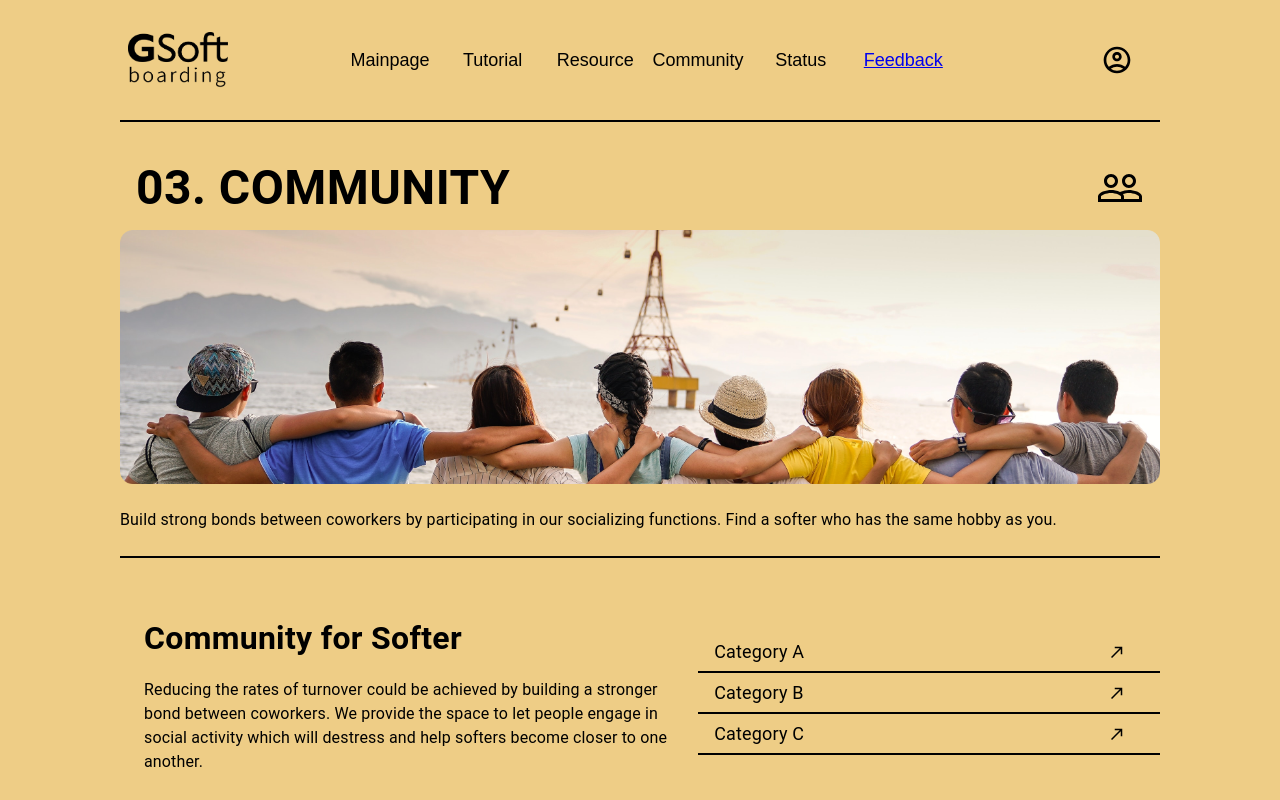
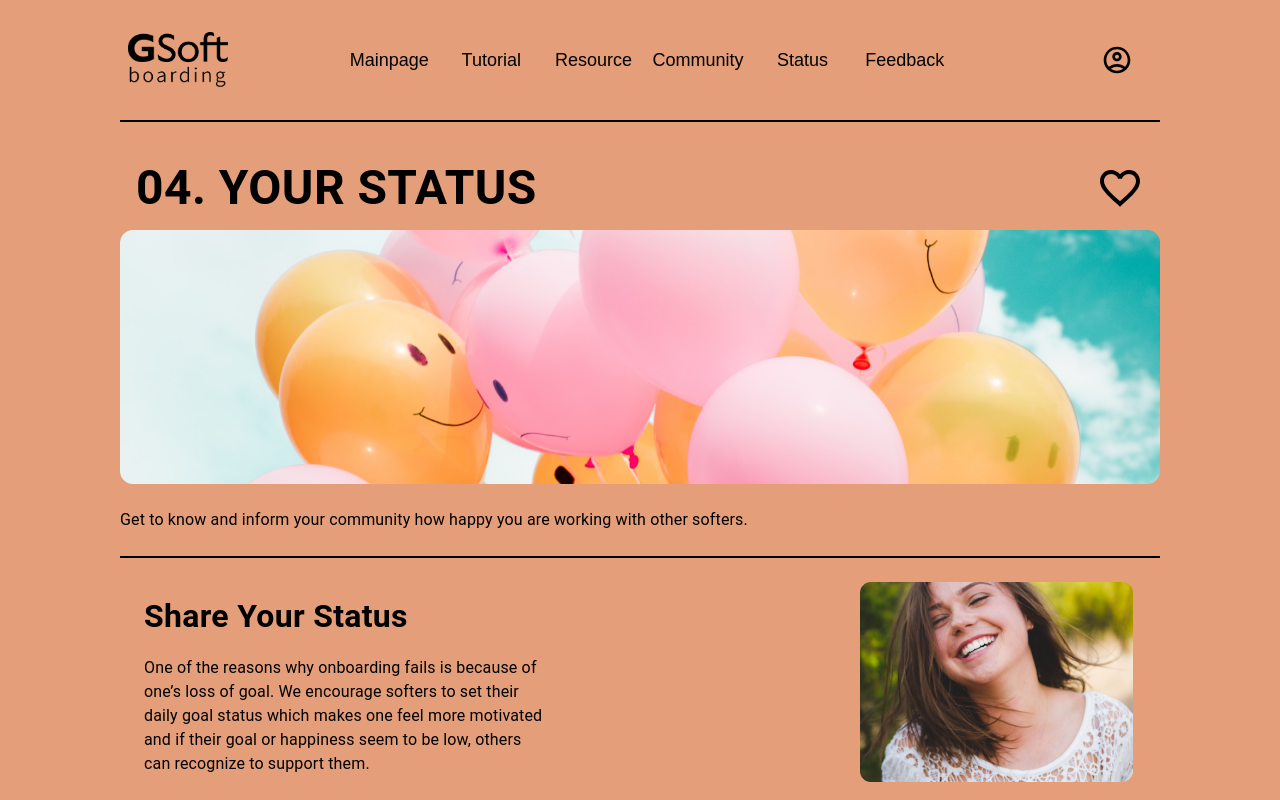
Before and after one commit to MinGi-K/Gsoft-Boarding, a React (Create React App) app: page /Status in a window 1280 px wide. Shown: the top 800 px of the page. Built offline with nearby package versions, Linux system fonts and the light colour scheme.

Commit message:
added routes

```diff
--- a/src/App.js
+++ b/src/App.js
@@ -7,11 +7,16 @@ import Feedback from "./pages/Feedback";
 import Status from "./pages/Status";
 import Community from "./pages/Community";
 import Resource from "./pages/Resource";
+import mainRoutes from "./routes/index";
+import Routes from "./Routes";
 
 function App() {
+  const routeResults = useRoutes(mainRoutes)
   return (
     <>
-      <Community/>
+      <Routes>
+        <Home />
+      </Routes>
     </>
   );
 }
--- a/src/Routes.js
+++ b/src/Routes.js
@@ -1,16 +1,20 @@
 import { Route, Routes as BaseRoutes } from "react-router-dom";
 import Home from "./pages/Home/Home";
-import Products from "./pages/Products";
-import Product from "./pages/Product";
+import Feedback from "./pages/Feedback";
+import Resource from "./pages/Resource";
+import Status from "./pages/Status";
+import Tutorial from "./pages/Tutorial";
+import Community from "./pages/Community";
 
 export default function Routes() {
   return (
     <BaseRoutes>
       <Route path="/" element={<Home />} />
-      <Route path="pro  ucts">
-        <Route index element={<Products />} />
-        <Route path=":productId" element={<Product />} />
-      </Route>
+      <Route path="/Community" element={<Community/>}/>
+      <Route path="/Feedback" element={<Feedback/>}/>
+      <Route path="/Resource" element={<Resource/>}/>
+      <Route path="/Status" element={<Status/>}/>
+      <Route path="/Tutorial" element={<Tutorial/>}/>
     </BaseRoutes>
   );
 }
--- a/src/pages/Home/Home.js
+++ b/src/pages/Home/Home.js
@@ -33,7 +33,8 @@ const Home = () => {
                 header: 'Tutorial',
                 color: '#AFCBF3',
                 logo: 0,
-                description: "Tutorials help our softers to learn basic tools to adjust on our GSoft culture and work something."
+                description: "Tutorials help our softers to learn basic tools to adjust on our GSoft culture and work something.",
+                link: "/Tutorial"
               }}></HomeCard>
             </Grid>
             <Grid item xs={12 / 5}>
@@ -41,28 +42,32 @@ const Home = () => {
                 header: 'Resource',
                 color: '#6195C5',
                 logo: 1,
-                description: "Tutorials help our softers to learn basic tools to adjust on our GSoft culture and work something."
+                description: "Tutorials help our softers to learn basic tools to adjust on our GSoft culture and work something.",
+                link: "/Resource"
               }}></HomeCard>
             </Grid><Grid item xs={12 / 5}>
               <HomeCard props={{
                 header: 'Community',
                 color: '#EECD86',
                 logo: 2,
-                description: "Tutorials help our softers to learn basic tools to adjust on our GSoft culture and work something."
+                description: "Tutorials help our softers to learn basic tools to adjust on our GSoft culture and work something.",
+                link: "/Community"
               }}></HomeCard>
             </Grid><Grid item xs={12 / 5}>
               <HomeCard props={{
                 header: 'Status',
                 color: '#E49E7A',
                 logo: 3,
-                description: "Tutorials help our softers to learn basic tools to adjust on our GSoft culture and work something."
+                description: "Tutorials help our softers to learn basic tools to adjust on our GSoft culture and work something.",
+                link: "/Status"
               }}></HomeCard>
             </Grid><Grid item xs={12 / 5}>
               <HomeCard props={{
                 header: 'Feedback',
                 color: '#AFCBF3',
                 logo: 4,
-                description: "Tutorials help our softers to learn basic tools to adjust on our GSoft culture and work something."
+                description: "Tutorials help our softers to learn basic tools to adjust on our GSoft culture and work something.",
+                link: "/Feedback"
               }}></HomeCard>
             </Grid>
           </Grid>
--- a/src/pages/Home/HomeCard.js
+++ b/src/pages/Home/HomeCard.js
@@ -13,7 +13,7 @@ const HomeCard = ({ props }) => {
     console.log("work");
     return (
         <>
-            <Link to="/Feedback">
+            <Link to={props.link}>
                 <Box sx={{ borderRadius: 3, backgroundColor: color, height: '50vh', padding: '5%' }}>
                     <Box sx={{ height: '60%', paddingTop: '20%', paddingLeft: '5%' }}>
                         <img src={logos[props.logo]}></img>
--- a/src/pages/components/Header.js
+++ b/src/pages/components/Header.js
@@ -41,17 +41,36 @@ export default function Header({ props }) {
             <img src={Logo} alt="GSB Logo" width={100} />
           </IconButton>
           <Typography></Typography>
-          <IconButton sx={{ minWidth: 100, fontSize: 'large', color: 'black' }}>Mainpage</IconButton>
-          <IconButton sx={{ minWidth: 100, fontSize: 'large', color: 'black' }}>Tutorial</IconButton>
-          <IconButton sx={{ minWidth: 100, fontSize: 'large', color: 'black' }}>Resource</IconButton>
-          <IconButton sx={{ minWidth: 100, fontSize: 'large', color: 'black' }}>Community</IconButton>
-          <IconButton sx={{ minWidth: 100, fontSize: 'large', color: 'black' }}>Status</IconButton>
-          <IconButton sx={{ minWidth: 100, fontSize: 'large', color: 'black' }}>
-            <Link to="/Feedback">
+          <Link to="/" style={{textDecoration: 'none'}}>
+            <IconButton sx={{ minWidth: 100, fontSize: 'large', color: 'black' }}>
+              Mainpage
+            </IconButton>
+          </Link>
+          <Link to="/Tutorial" style={{textDecoration: 'none'}}>
+            <IconButton sx={{ minWidth: 100, fontSize: 'large', color: 'black' }}>
+              Tutorial
+            </IconButton>
+          </Link>
+          <Link to="/Resource" style={{textDecoration: 'none'}}>
+            <IconButton sx={{ minWidth: 100, fontSize: 'large', color: 'black' }}>
+              Resource
+            </IconButton>
+          </Link>
+          <Link to="/Community" style={{textDecoration: 'none'}}>
+            <IconButton sx={{ minWidth: 100, fontSize: 'large', color: 'black' }}>
+              Community
+            </IconButton>
+          </Link>
+          <Link to="/Status" style={{textDecoration: 'none'}}>
+            <IconButton sx={{ minWidth: 100, fontSize: 'large', color: 'black' }}>
+              Status
+            </IconButton>
+          </Link>
+          <Link to="/Feedback" style={{textDecoration: 'none'}}>
+            <IconButton sx={{ minWidth: 100, fontSize: 'large', color: 'black' }}>
               Feedback
-            </Link>
-
-          </IconButton>
+            </IconButton>
+          </Link>
           <Typography></Typography>
 
 
--- a/src/routes/index.js
+++ b/src/routes/index.js
@@ -17,7 +17,7 @@ const mainRoutes = [
     element: <Status />,
   },
   {
-    path: "Feedback",
+    path: "/Feedback",
     element: <Feedback />,
   },
 ];
```
